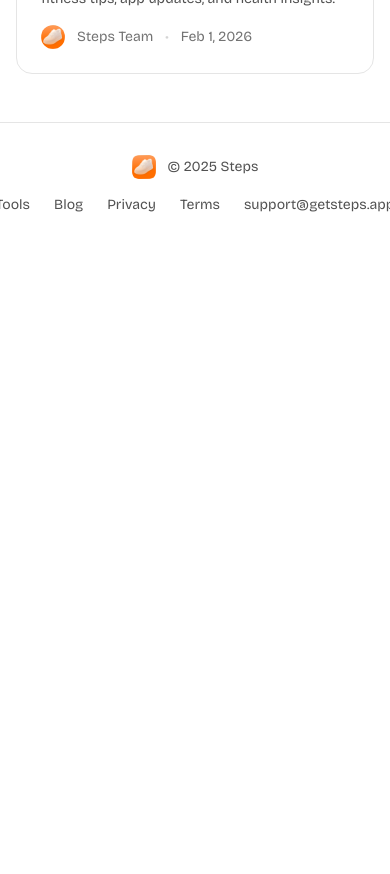
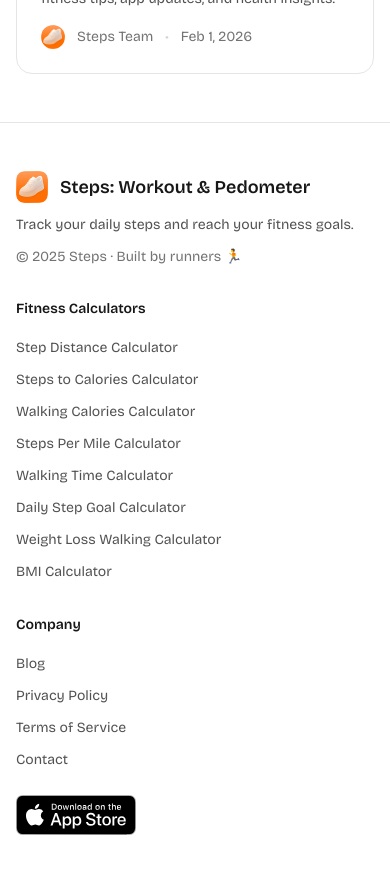
Before and after one commit to dqhieu/getsteps-app, a Next.js app: page /blog in a window 390 px wide. Shown: the part 2640-3514 px from the top of the page. Before the commit the page ends 2887 px from the top, so only its background shows below. Built offline with nearby package versions, Linux system fonts and the light colour scheme.

Commit message:
feat: redesign footer with 3-column layout and all calculator links
- Add all 8 fitness calculator links for better SEO and discoverability
- Update to 3-column responsive grid (brand | calculators | company)
- Add App Store badge to company section
- Include tagline and "Built by runners" branding

```diff
--- a/components/landing-footer.tsx
+++ b/components/landing-footer.tsx
@@ -1,59 +1,128 @@
 import Image from "next/image";
 import Link from "next/link";
 import { SITE_CONFIG } from "@/lib/constants";
+
+const CALCULATOR_LINKS = [
+  { title: "Step Distance Calculator", href: "/tools/step-distance-calculator" },
+  { title: "Steps to Calories Calculator", href: "/tools/steps-to-calories-calculator" },
+  { title: "Walking Calories Calculator", href: "/tools/walking-calories-calculator" },
+  { title: "Steps Per Mile Calculator", href: "/tools/steps-per-mile-calculator" },
+  { title: "Walking Time Calculator", href: "/tools/walking-time-calculator" },
+  { title: "Daily Step Goal Calculator", href: "/tools/daily-step-goal-calculator" },
+  { title: "Weight Loss Walking Calculator", href: "/tools/weight-loss-walking-calculator" },
+  { title: "BMI Calculator", href: "/tools/bmi-calculator" },
+];
 
 export function LandingFooter() {
   const currentYear = new Date().getFullYear();
 
   return (
-    <footer className="py-8 border-t border-neutral-200 dark:border-neutral-800">
-      <div className="container mx-auto px-4">
-        <div className="flex flex-col md:flex-row items-center justify-between gap-4">
-          {/* Logo and copyright */}
-          <div className="flex items-center gap-3">
+    <footer className="py-12 border-t border-neutral-200 dark:border-neutral-800">
+      <div className="container mx-auto px-4 max-w-5xl">
+        <div className="grid grid-cols-1 md:grid-cols-[1fr_auto_auto] gap-8 md:gap-16">
+          {/* Brand column */}
+          <div>
+            <div className="flex items-center gap-3 mb-3">
               <Image
                 src="/app_icon.png"
                 alt="Steps"
-              width={24}
-              height={24}
-              className="rounded-md"
+                width={32}
+                height={32}
+                className="rounded-lg"
               />
-            <span className="text-sm text-neutral-600 dark:text-neutral-400">
-              © {currentYear} {SITE_CONFIG.shortName}
+              <span className="text-lg font-semibold text-neutral-900 dark:text-white">
+                {SITE_CONFIG.name}
               </span>
             </div>
+            <p className="text-sm text-neutral-600 dark:text-neutral-400 mb-3">
+              Track your daily steps and reach your fitness goals.
+            </p>
+            <p className="text-sm text-neutral-500 dark:text-neutral-500">
+              © {currentYear} {SITE_CONFIG.shortName} · Built by runners 🏃
+            </p>
+          </div>
 
-          {/* Links */}
-          <div className="flex items-center gap-6 text-sm">
+          {/* Calculators column */}
+          <div>
+            <h3 className="text-sm font-semibold text-neutral-900 dark:text-white mb-4">
+              Fitness Calculators
+            </h3>
+            <ul className="space-y-2">
+              {CALCULATOR_LINKS.map((link) => (
+                <li key={link.href}>
                   <Link
-              href="/tools"
-              className="text-neutral-600 dark:text-neutral-400 hover:text-neutral-900 dark:hover:text-white transition-colors"
+                    href={link.href}
+                    className="text-sm text-neutral-600 dark:text-neutral-400 hover:text-[#ED772F] dark:hover:text-[#ED772F] transition-colors"
                   >
-              Tools
+                    {link.title}
                   </Link>
+                </li>
+              ))}
+            </ul>
+          </div>
+
+          {/* Company column */}
+          <div>
+            <h3 className="text-sm font-semibold text-neutral-900 dark:text-white mb-4">
+              Company
+            </h3>
+            <ul className="space-y-2">
+              <li>
                 <Link
                   href="/blog"
-              className="text-neutral-600 dark:text-neutral-400 hover:text-neutral-900 dark:hover:text-white transition-colors"
+                  className="text-sm text-neutral-600 dark:text-neutral-400 hover:text-[#ED772F] dark:hover:text-[#ED772F] transition-colors"
                 >
                   Blog
                 </Link>
+              </li>
+              <li>
                 <Link
                   href="/privacy"
-              className="text-neutral-600 dark:text-neutral-400 hover:text-neutral-900 dark:hover:text-white transition-colors"
+                  className="text-sm text-neutral-600 dark:text-neutral-400 hover:text-[#ED772F] dark:hover:text-[#ED772F] transition-colors"
                 >
-              Privacy
+                  Privacy Policy
                 </Link>
+              </li>
+              <li>
                 <Link
                   href="/terms"
-              className="text-neutral-600 dark:text-neutral-400 hover:text-neutral-900 dark:hover:text-white transition-colors"
+                  className="text-sm text-neutral-600 dark:text-neutral-400 hover:text-[#ED772F] dark:hover:text-[#ED772F] transition-colors"
                 >
-              Terms
+                  Terms of Service
                 </Link>
+              </li>
+              <li>
                 <a
                   href={`mailto:${SITE_CONFIG.supportEmail}`}
-              className="text-neutral-600 dark:text-neutral-400 hover:text-neutral-900 dark:hover:text-white transition-colors"
+                  className="text-sm text-neutral-600 dark:text-neutral-400 hover:text-[#ED772F] dark:hover:text-[#ED772F] transition-colors"
                 >
-              {SITE_CONFIG.supportEmail}
+                  Contact
+                </a>
+              </li>
+            </ul>
+
+            {/* App Store badge */}
+            <a
+              href={SITE_CONFIG.appStoreUrl}
+              target="_blank"
+              rel="noopener noreferrer"
+              className="inline-block mt-6 transition-transform hover:scale-105 active:scale-95"
+              aria-label="Download on the App Store"
+            >
+              <Image
+                src="/badge_light_mode.svg"
+                alt="Download on the App Store"
+                width={120}
+                height={40}
+                className="h-10 w-auto dark:hidden"
+              />
+              <Image
+                src="/badge_dark_mode.svg"
+                alt="Download on the App Store"
+                width={120}
+                height={40}
+                className="h-10 w-auto hidden dark:block"
+              />
             </a>
           </div>
         </div>
```
Lines whose indentation alone changed are shown as unchanged.
